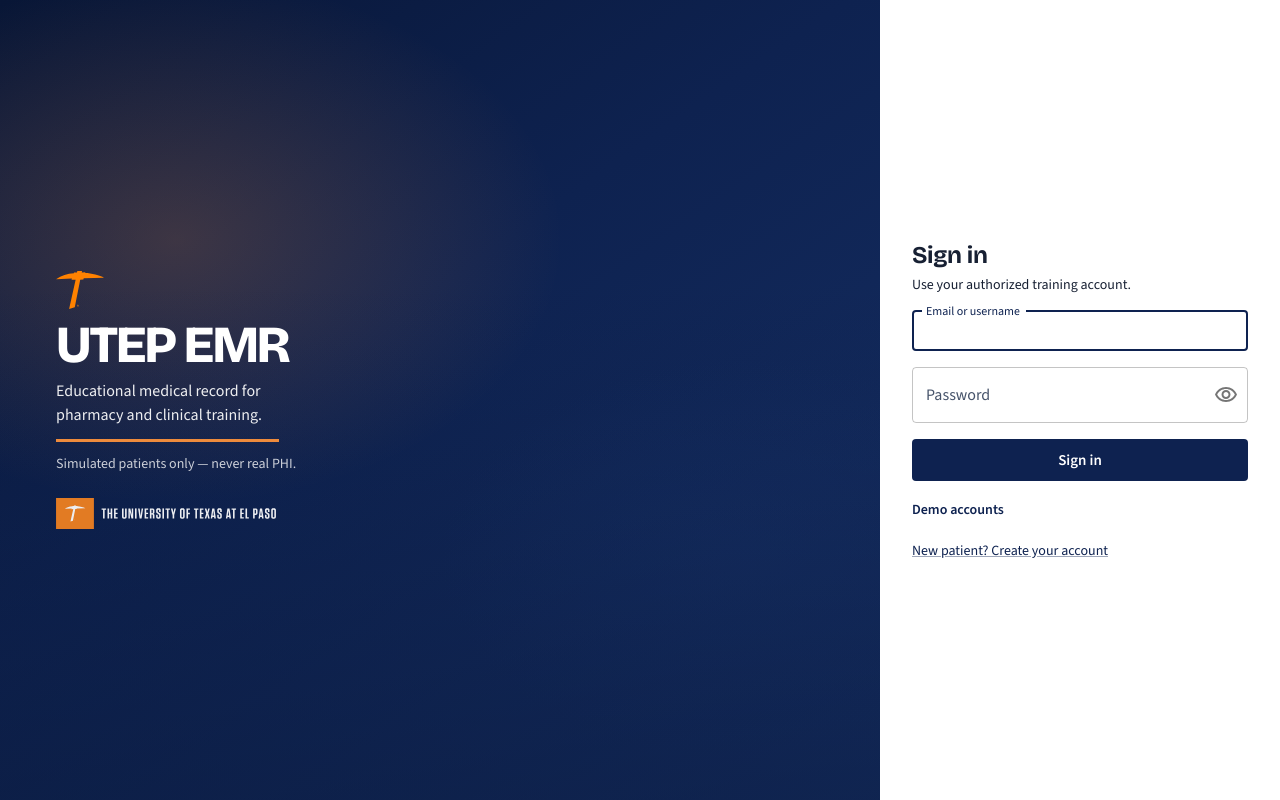
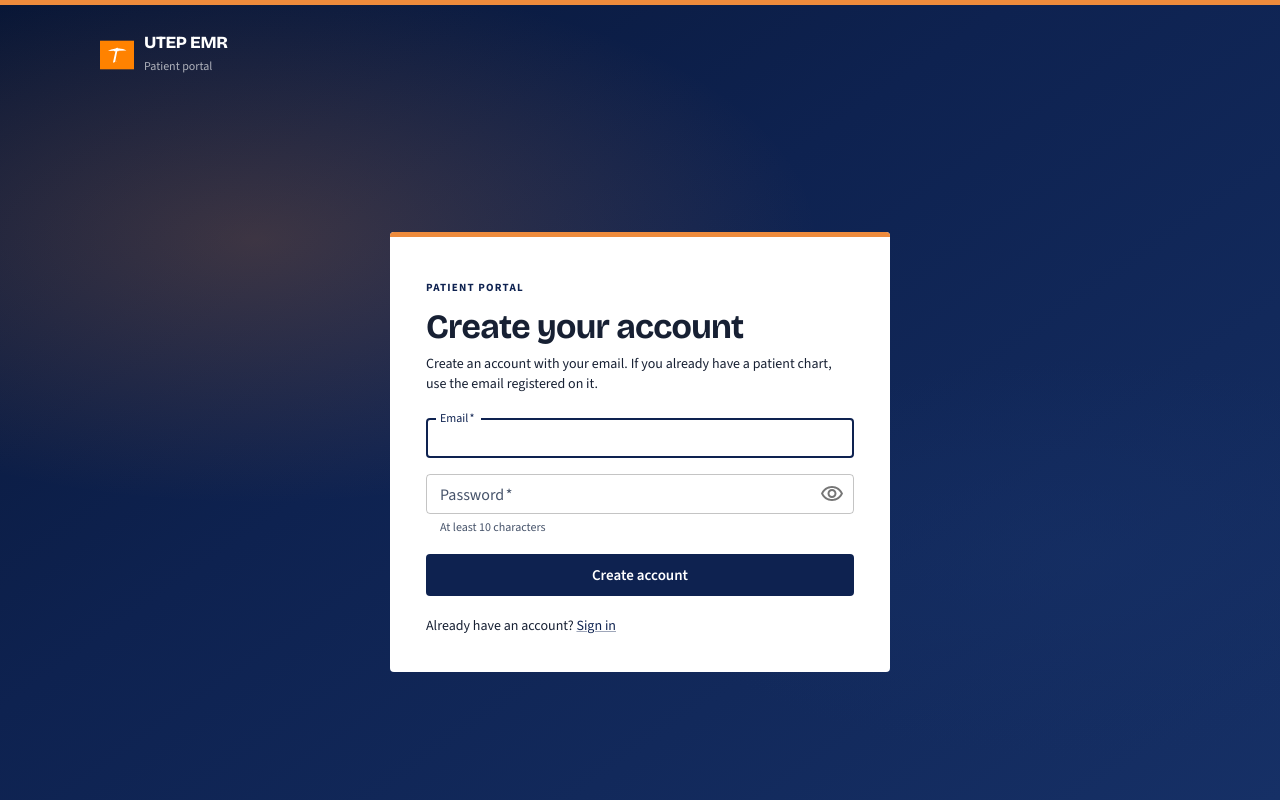
Before and after one commit to Gerardos0/Practicum_EMR_System, a React (Vite) app in the folder frontend/: page /portal/signup in a window 1280 px wide. Before the commit this address led to /. Built offline with nearby package versions, Linux system fonts and the light colour scheme; no server answers.

Commit message:
Restore patient portal login and signup routes

```diff
--- a/frontend/src/App.tsx
+++ b/frontend/src/App.tsx
@@ -9,6 +9,8 @@ import SelectCoursePage from "./features/auth/SelectCoursePage";
 import AppShell from "./components/AppShell";
 import PatientListPage from "./features/patients/PatientListPage";
 import PatientChartPage from "./features/patients/PatientChartPage";
+import PatientPortalPage from "./features/portal/PatientPortalPage";
+import PatientSignupPage from "./features/portal/PatientSignupPage";
 import NoteEditorPage from "./features/encounters/NoteEditorPage";
 import ReviewQueuePage from "./features/encounters/ReviewQueuePage";
 import NoteReviewPage from "./features/encounters/NoteReviewPage";
@@ -31,6 +33,7 @@ function LoginRoute() {
   const { session } = useAuth();
   if (!session) return <LoginPage />;
   if (session.mustChangePassword) return <Navigate to="/change-password" replace />;
+  if (session.activeRole === "patient") return <Navigate to="/portal" replace />;
   if (session.activeRole !== "student" && session.activeRole !== "instructor" && session.activeRole !== "admin") {
     return <LoginPage />;
   }
@@ -46,7 +49,8 @@ export default function App() {
         <BrowserRouter>
           <Routes>
             <Route path="/" element={<LoginRoute />} />
-            <Route path="/portal/*" element={<Navigate to="/" replace />} />
+            <Route path="/portal/signup" element={<PatientSignupPage />} />
+            <Route path="/portal/login" element={<Navigate to="/" replace />} />
 
             <Route element={<RequireAuth needsCourse={false} />}>
               <Route path="/change-password" element={<ChangePasswordPage />} />
@@ -56,6 +60,9 @@ export default function App() {
             <Route element={<RequireAuth needsCourse={false} />}>
               <Route element={<AppShell />}>
                 <Route path="/about" element={<AboutPage />} />
+                <Route element={<RequireAuth roles={["patient"]} needsCourse={false} />}>
+                  <Route path="/portal" element={<PatientPortalPage />} />
+                </Route>
                 <Route element={<RequireAuth roles={["admin"]} needsCourse={false} />}>
                   <Route path="/admin" element={<AdminHomePage />} />
                   <Route path="/admin/courses" element={<CourseAdminPage />} />
--- a/frontend/src/features/portal/PatientSignupPage.tsx
+++ b/frontend/src/features/portal/PatientSignupPage.tsx
@@ -133,7 +133,7 @@ export default function PatientSignupPage() {
                   </Stack>
                 </Box>
                 <Typography variant="body2" sx={{ mt: 2.5 }}>
-                  Already have an account? <Link component={RouterLink} to="/portal/login">Sign in</Link>
+                  Already have an account? <Link component={RouterLink} to="/">Sign in</Link>
                 </Typography>
               </>
             )}
```
Also changed, not shown: 2 other files (tests, documents, lock files or other folders).
